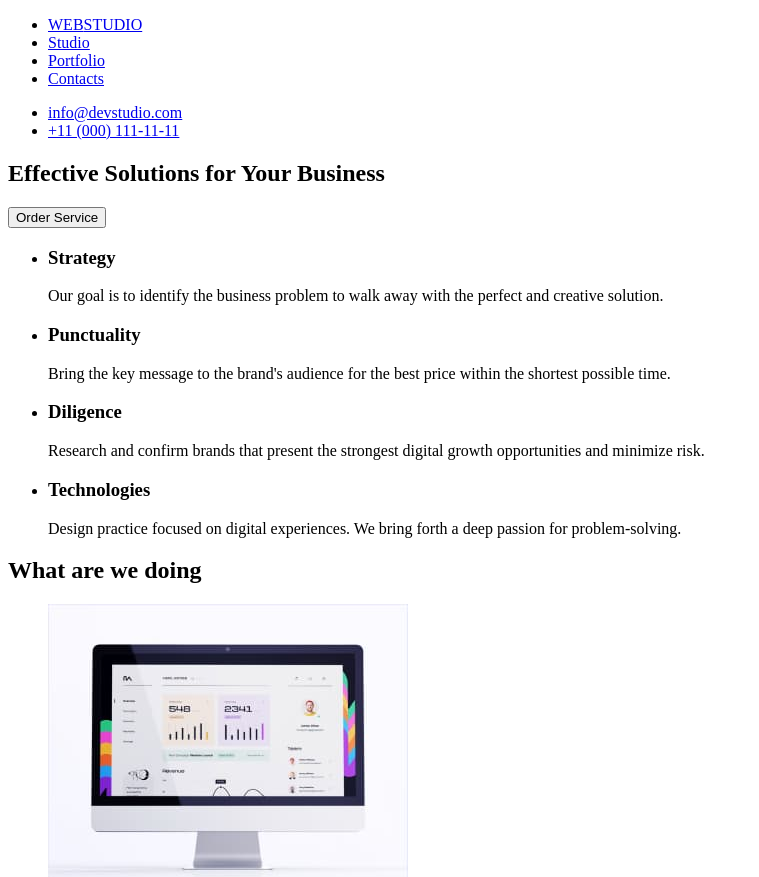
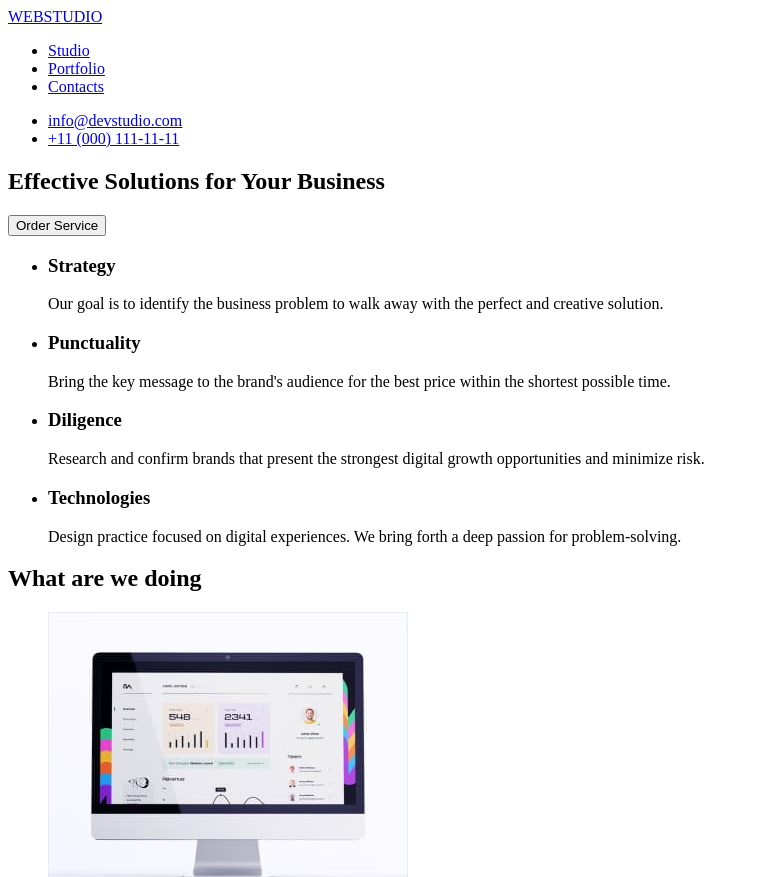
Before and after one commit to flyinginthedreams/goit-markup-hw-01, a plain HTML site: page index.html in a window 1280 px wide. Shown: the top 877 px of the page, without its empty margins (0-759 px from the left). Drawn offline with Linux system fonts and the light colour scheme.

Commit message:
Update index.html

```diff
--- a/index.html
+++ b/index.html
@@ -9,8 +9,8 @@
   <body>
     <header>
       <nav>
+        <a href="index.html">WEBSTUDIO</a></li>
         <ul>
-        <li><a href="#"><span>WEB</span>STUDIO</a></li>
           <li><a href="#">Studio</a></li>
           <li><a href="#">Portfolio</a></li>
           <li><a href="#">Contacts</a></li>
@@ -151,7 +151,7 @@
     <!-- Footer section-->
     <footer>
       <section>
-        <a href="#"><span>WEB</span>STUDIO</a></li>
+        <a href="index.html">WEBSTUDIO</a></li>
         <p>
           Increase the flow of customers and sales for your business with
           digital marketing & growth solutions.
```
